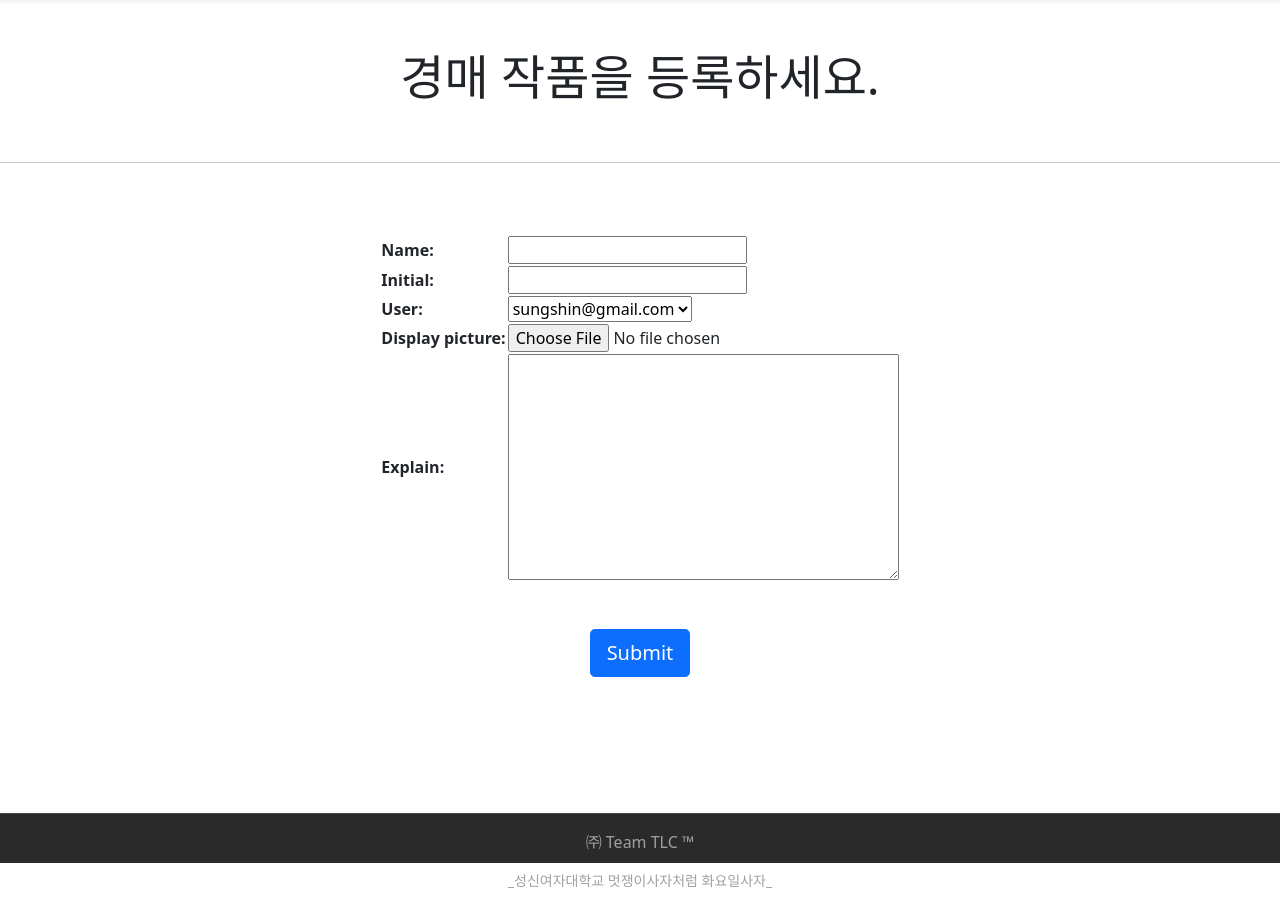
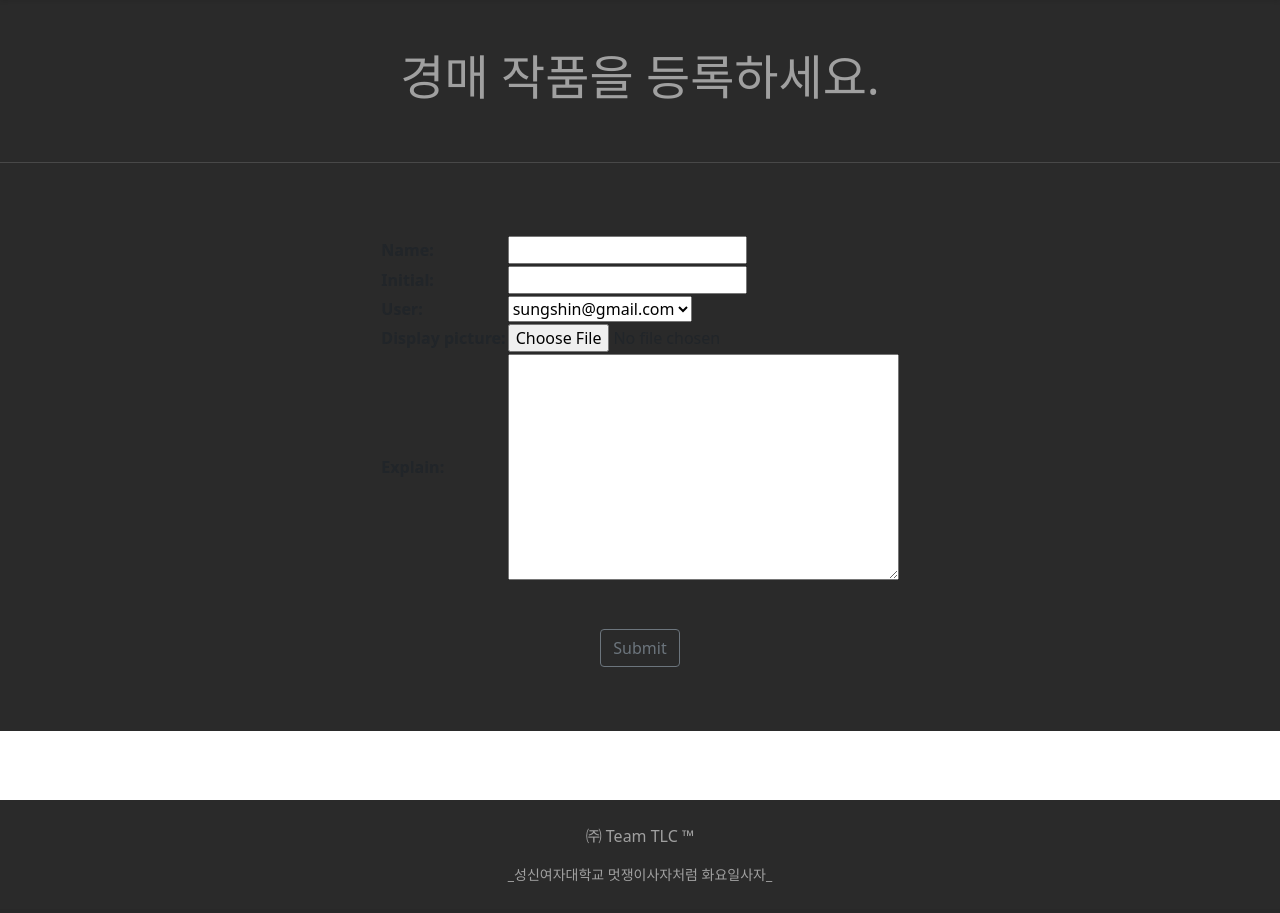
Before and after one commit to hongin12/Crystal-Gallery, a Django app: page /create/ in a window 1280 px wide. Shown: the part 56-969 px from the top of the page. After the commit the page ends 938 px from the top, so only its background shows below. Run offline with Django 3.2, Linux system fonts and the light colour scheme; data comes from the database, SQL or seed files in the repository.

Commit message:
base.html - footer 수정, navbar 수정, wrapper 간격 조정

```diff
--- a/CrystalGallery/crystal/templates/base.html
+++ b/CrystalGallery/crystal/templates/base.html
@@ -12,11 +12,15 @@
             min-height: 100%;
         }
 
+        .nav {
+            background-color: black;
+            color: white;
+        }
+
         .wrapper {
             height: auto;
             min-height: 100%;
-            padding-bottom: 106px;
-
+            padding-bottom: 50px;
         }
 
         .footer {
@@ -25,7 +29,9 @@
             left: 0;
             right: 0;
             height: 50px;
-            transform: translateY(-100%);
+        }
+
+       center{
         color: rgb(160, 160, 160);
         background-color: rgb(42, 42, 42);
        }
@@ -54,8 +60,8 @@
 
                 <nav class="d-inline-flex">
                     {% if user.is_authenticated %}
-                    <div class="text-dark text-decoration-none">
-                        Signed in as <strong style="color: var(black)">{{ user.username }}</strong>
+                    <div class="me-3 py-2 text-white text-decoration-none">
+                        Signed in as <strong style="color: var(white)">{{ user.username }}</strong>
                     </div>
                     {% endif %}
                     {% if user.is_authenticated %}
@@ -76,21 +82,12 @@
 
 
     <footer class="footer">
-        <div role="contentinfo">
-            <div id="footcnt">
-                <div class="TCIWe" id="fbarcnt">
-                    <div class="fbar b2hzT">
-                        <hr>
         <center>
+            <br>
             <p> ㈜ Team TLC ™ </p>
                 <small>_성신여자대학교 멋쟁이사자처럼 화요일사자_</small>
+                <br><br>
         </center>
-                    </div>
-
-                </div>
-            </div>
-        </div>
     </footer>
 </body>
-
 </html>
--- a/CrystalGallery/crystal/templates/create.html
+++ b/CrystalGallery/crystal/templates/create.html
@@ -23,7 +23,8 @@
             {{ form.as_table }}
           </table>
           <br><br>
-          <input type="submit" class="btn btn-primary btn-lg" name="register">
+
+          <input type="submit" class="btn btn-outline-secondary" name="register">
           {% endblock replace %}
       </div>
       <br><br>
```
Lines whose indentation alone changed are shown as unchanged.
